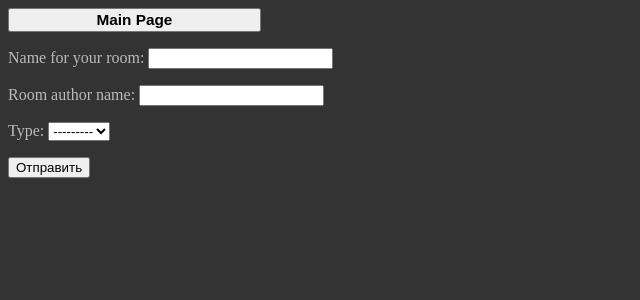
After one commit to 1apollon1/GameText-Django-, a Django app: page /create in a window 1280 px wide. The commit adds this page. Shown: the top 300 px of the page, without its empty margins (0-640 px from the left). Run offline with Django 4.2, Linux system fonts and the light colour scheme; data that the repository does not hold is empty; parts of the project's set-up code (start-up, migrations or seed data) failed here and were passed over.

Commit message:
Changed styles a bit 2

```diff
--- /dev/null
+++ b/mainapp/forms.py
@@ -0,0 +1,7 @@
+from django import forms
+from .models import *
+
+class CreateRoom(forms.Form):
+    room_name = forms.CharField(max_length='50', label = 'Name for your room' )
+    room_author_name = forms.CharField(max_length='50')
+    type = forms.ModelChoiceField(queryset = RoomType.objects.all())
--- a/mainapp/static/mainapp/css/base_style.css
+++ b/mainapp/static/mainapp/css/base_style.css
@@ -17,11 +17,29 @@ body{
 
 
 .panel_buttons {
+    position: relative;
     width: 20%;
-    height: 80%;
-    font-size:120%
+    font-size:80%;
 }
 
 #user_lnk{
     color: #AAAAAA;
 }
+
+#create_room_button{
+    position: relative;
+    top: 50px;
+    width: 50%;
+    height: 50px;
+    font-size: 150%;
+
+}
+
+#type_setter{
+    height: 40px;
+    width: 30%
+}
+
+#text_in_button{
+    font-size: 120%;
+}
--- a/mainapp/urls.py
+++ b/mainapp/urls.py
@@ -7,5 +7,6 @@ from .views import *
 urlpatterns = [
     path('', main, name='get_to_main'),
     path('room/<int:pageid>', showroom, name='show_room'),
-    path('users/<int:userid>', show_user, name='show_user')
+    path('users/<int:userid>', show_user, name='show_user'),
+    path('create', create_room, name='create_room')
 ]
--- a/mainapp/views.py
+++ b/mainapp/views.py
@@ -1,8 +1,11 @@
 from django.shortcuts import render
+from .forms import *
+
 
 # Create your views here.
 from django.http import HttpResponse, Http404
 from .models import *
+from django.shortcuts import redirect
 
 def main(request):
     rooms = Rooms.objects.all()
@@ -26,3 +29,20 @@ def showroom(request, pageid):
 
 def show_user(request, userid):
     return HttpResponse('User')
+
+
+def create_room(request):
+    forms = CreateRoom()
+    if request.method == 'POST':
+        forms = CreateRoom(request.POST)
+        if forms.is_valid():
+            try:
+                Rooms.objects.create(**forms.cleaned_data)
+                return redirect('get_to_main')
+            except:
+                forms.add_error(None, 'Error')
+    context = {
+        'Title': 'Room creating',
+        'forms': forms
+    }
+    return render(request, 'mainapp/create_room.html', context=context)
--- a/templates/mainapp/base.html
+++ b/templates/mainapp/base.html
@@ -10,7 +10,7 @@
 <body>
 {% block main %}
  <a href = "{% url 'get_to_main' %}">
-    <button class="panel_buttons"> На главную </button>
+    <button class="panel_buttons"><b id="text_in_button">Main Page</b></button>
  </a>
 
 <p>
--- /dev/null
+++ b/templates/mainapp/create_room.html
@@ -0,0 +1,9 @@
+{% extends 'mainapp/base.html' %}
+
+{% block content %}
+<form action="{% url 'create_room' %}" method="post">
+    {% csrf_token %}
+    {{forms.as_p}}
+    <button type="submit" >Отправить</button>
+</form>
+{% endblock %}
--- a/templates/mainapp/list_types.html
+++ b/templates/mainapp/list_types.html
@@ -1,3 +1,3 @@
 {% for type in types %}
-<a class="panel_buttons" href="{% url 'get_to_main' %}?typid={{ type.id }}"><button>{{ type.type_name }}</button></a>
+<a href="{% url 'get_to_main' %}?typid={{ type.id }}"><button id="type_setter" class="panel_buttons"><b id="text_in_button">{{ type.type_name }}</b></button></a>
 {% endfor %}
--- a/templates/mainapp/showrooms.html
+++ b/templates/mainapp/showrooms.html
@@ -4,10 +4,13 @@
 
 
 {% show_types %}
+<p>
+
 <b class="page_output">
 {% for room in rooms %}
         <hr>
         <h1><a class="nolnk" href={{room.get_output_address}}>{{ room.room_name }}</a></h1><a class="nolnk" id="user_lnk" href={{room.get_user_address}}>{{ room.room_author_name }}</a class="nolnk"><br>
 {% endfor %}
 </b>
+<a  href="{% url 'create_room' %}"><button id="create_room_button">Create Room</button></a>
 {% endblock %}
```
